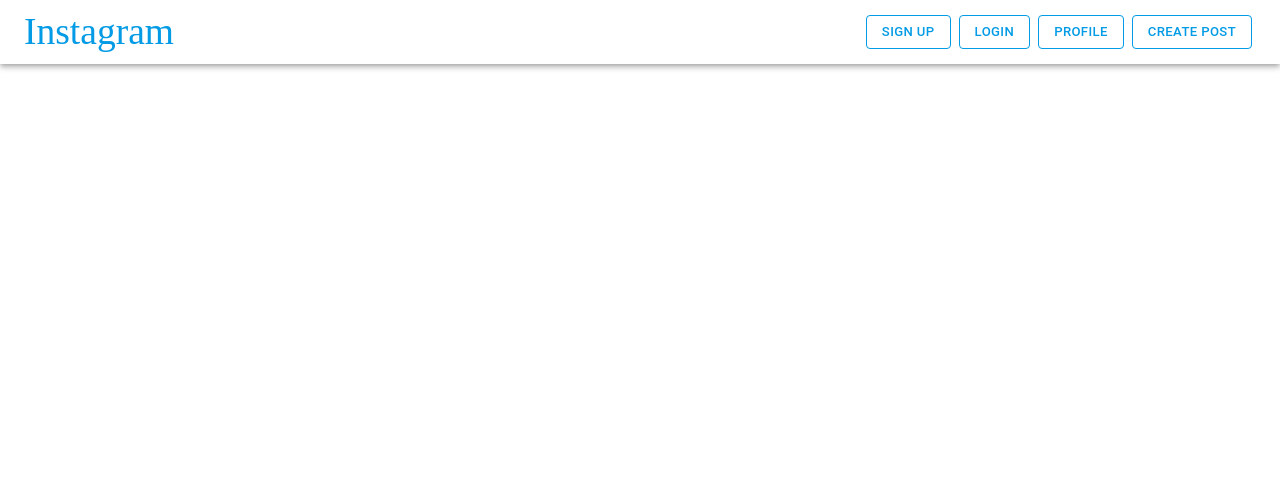
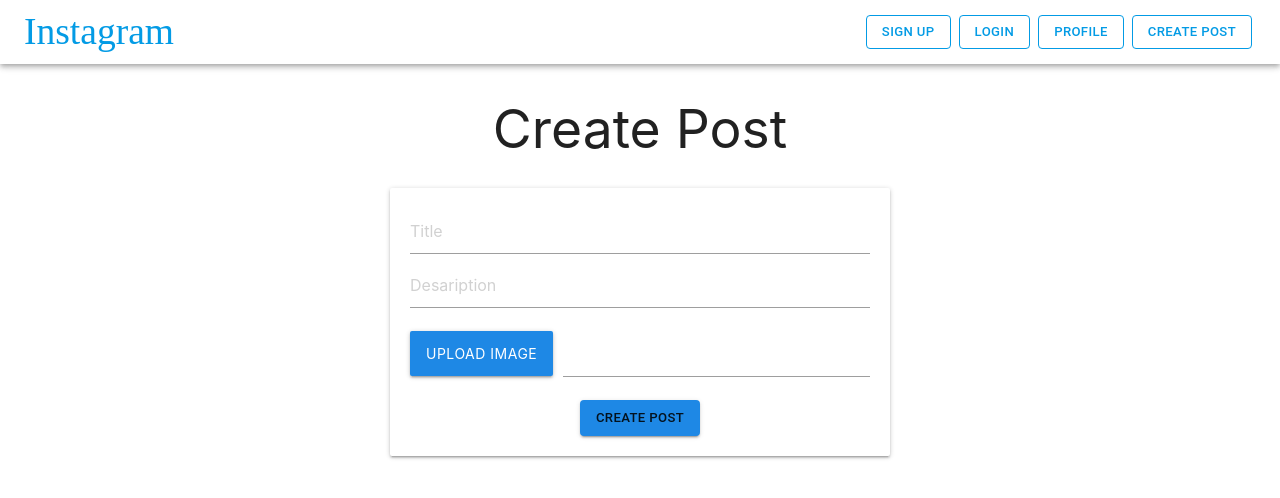
Before and after one commit to codebloded/instagram-clone, a React (Create React App) app: page /createpost in a window 1280 px wide. Shown: the top 498 px of the page. Built offline with nearby package versions, Linux system fonts and the light colour scheme; a web font is replaced by a local one.

Commit message:
working with create post page and uplaoding image to cloud

```diff
--- a/src/App.js
+++ b/src/App.js
@@ -17,7 +17,7 @@ function App() {
               <Route  path="/login" component={Login}/>
               <Route  path="/signup" component={SignUp}/>
               <Route path="/profile" component={Profile}/>
-              <Route  path="/create" component={CreatePost}/>
+              <Route  path="/createpost" component={CreatePost}/>
           </BrowserRouter>
       </React.Fragment>
   );
--- a/src/components/_layouts/Navbar.js
+++ b/src/components/_layouts/Navbar.js
@@ -45,7 +45,7 @@ function Navbar (){
                 <Link to="/signup" style={{textDecoration:"none"}}><Button variant="outlined"  className={classes.button}color="inherit">Sign up</Button></Link>
                 <Link to="/login" style={{textDecoration:"none"}}><Button variant="outlined" className={classes.button} color="inherit">Login</Button></Link>
                 <Link to="/profile" style={{textDecoration:"none"}}><Button variant="outlined" className={classes.button} color="inherit">Profile</Button></Link>
-                <Link to="/create" style={{textDecoration:"none"}}><Button variant="outlined" className={classes.button} color="inherit">Create Post</Button></Link>
+                <Link to="/createpost" style={{textDecoration:"none"}}><Button variant="outlined" className={classes.button} color="inherit">Create Post</Button></Link>
             </ToolBar>
 
         </AppBar>
--- a/src/components/_pages/CreatePost.js
+++ b/src/components/_pages/CreatePost.js
@@ -1,7 +1,65 @@
+import React,{useState,useEffect} from 'react';
 import { Button } from '@material-ui/core';
-import React from 'react';
+import M from "materialize-css";
+import { useHistory } from "react-router-dom"
 
 export default function CreatePost(){
+    const [title, setTitle] = useState("");
+    const [body, setBody] = useState("");
+    const [image , setImage] = useState("");
+    const [url , setUrl] = useState("");
+    const history  = useHistory()
+
+    useEffect(()=>{
+        if(url){
+             //Network request for posting the data to the Database
+
+        fetch("/createpost",{
+            method:"post",
+            headers:{
+                "Content-Type":"application/json",
+                "Authorization":"Bearer "+localStorage.getItem("JWT")
+            },
+            body:JSON.stringify({
+                title,
+                body,
+                photo:url
+            })
+        }).then(res=>res.json())
+            .then(data=>{
+                if(data.error){
+                     M.toast({html: data.error , classes:"#c62828 red darken-3"});
+                }
+                else{
+                    M.toast({html:"Created Sucessfully!",classes:"#2e7d32 green darken-3"})
+                    history.push("/")
+                }
+        }).catch(err=>{
+            console.log(err);
+        })
+        }
+
+    },[url])
+
+    const createPostData = ()=>{
+        const data = new FormData();
+        data.append("file", image);
+        data.append("upload_preset","instagram-clone");
+        data.append("cloud_name","icoderohan");
+
+        //Network request for uplaoding image to cloud
+        fetch(" https://api.cloudinary.com/v1_1/icoderohan/image/upload",{
+            method:"post",
+            body:data
+        }).then(res=>res.json())
+        .then(data=>{
+            setUrl(data.url)
+        }).catch(err=>{
+            console.log(err);
+        })
+
+    }
+
     const Styles ={
 
         margin:"30px auto",
@@ -16,18 +74,34 @@ export default function CreatePost(){
             <h2>Create Post</h2>
         </div>
         <div className='card input-filed' style={Styles}>
-            <input type="text" placeholder="Title" />
-            <input type="text" placeholder="Desaription" />
+            <input type="text"
+             placeholder="Title"
+              value={title}
+               onChange={(event)=>setTitle(event.target.value)}
+
+               />
+
+            <input type="text"
+             placeholder="Desaription"
+             value={body}
+               onChange={(event)=>setBody(event.target.value)}
+              />
             <div className="file-field input-field">
             <div className="btn waves-effect waves-light #64b5f6 blue darken-1">
                 <span>Upload Image</span>
-                <input type="file"/>
+                <input type="file"
+
+                    onChange={(event)=>setImage(event.target.files[0])}
+                />
             </div>
             <div className="file-path-wrapper">
                 <input className="file-path validate" type="text"/>
             </div>
             </div>
-            <Button variant="contained" className="btn waves-effect #64b5f6 blue darken-1">Create Post</Button>
+            <Button variant="contained"
+             className="btn waves-effect #64b5f6 blue darken-1"
+             onClick={()=>createPostData()}
+             >Create Post</Button>
 
         </div>
         </>
--- a/src/components/_pages/Login.js
+++ b/src/components/_pages/Login.js
@@ -54,6 +54,8 @@ export default function Login(){
                M.toast({html: data.error , classes:"#c62828 red darken-3"});
             }
             else{
+                localStorage.setItem("JWT", data.token)
+                localStorage.setItem("user", JSON.stringify(data.user))
                 console.log(data)
                 M.toast({html: "Login Sucessfully" ,classes:"#2e7d32 green darken-3"})
                 history.push('/');
```
